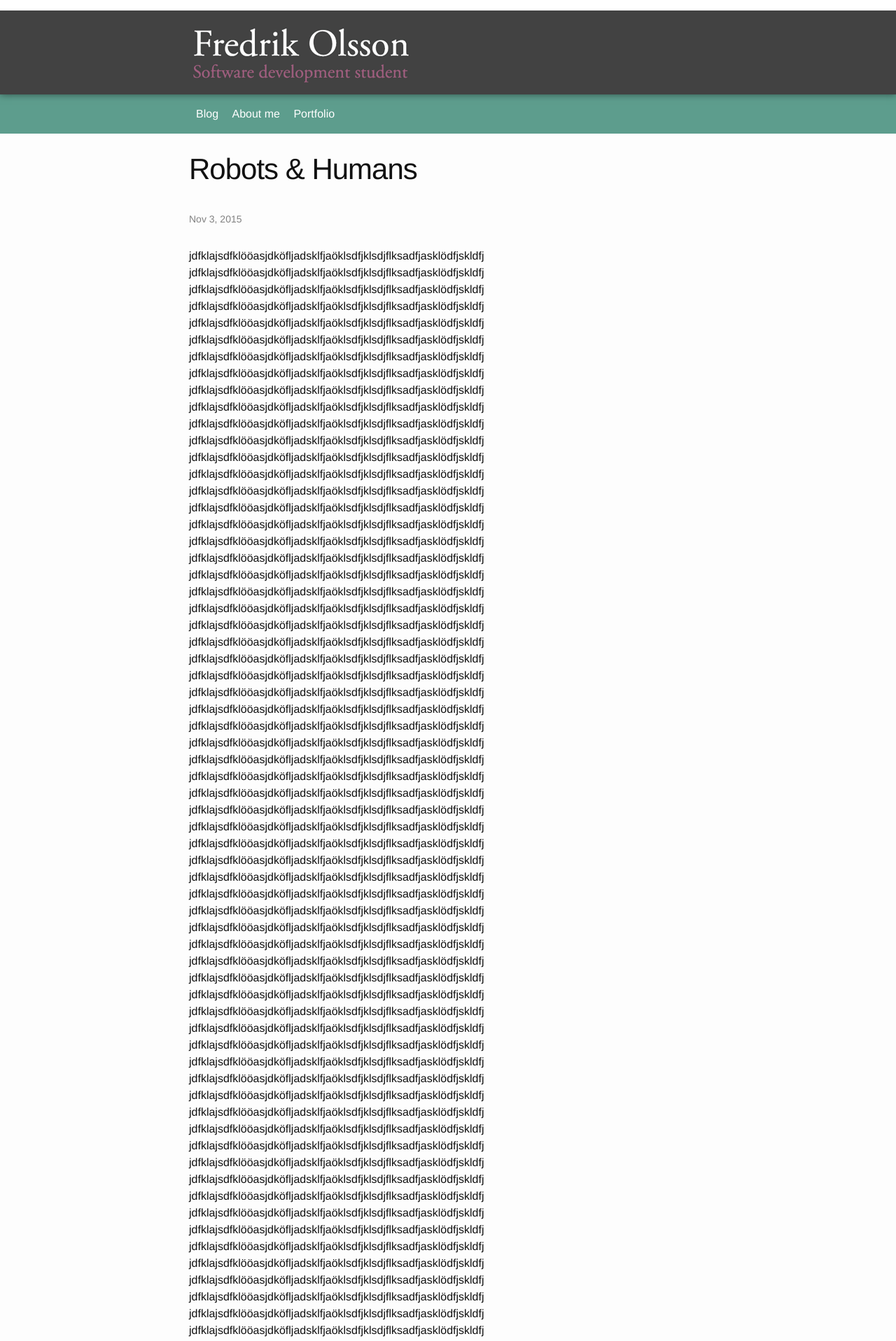
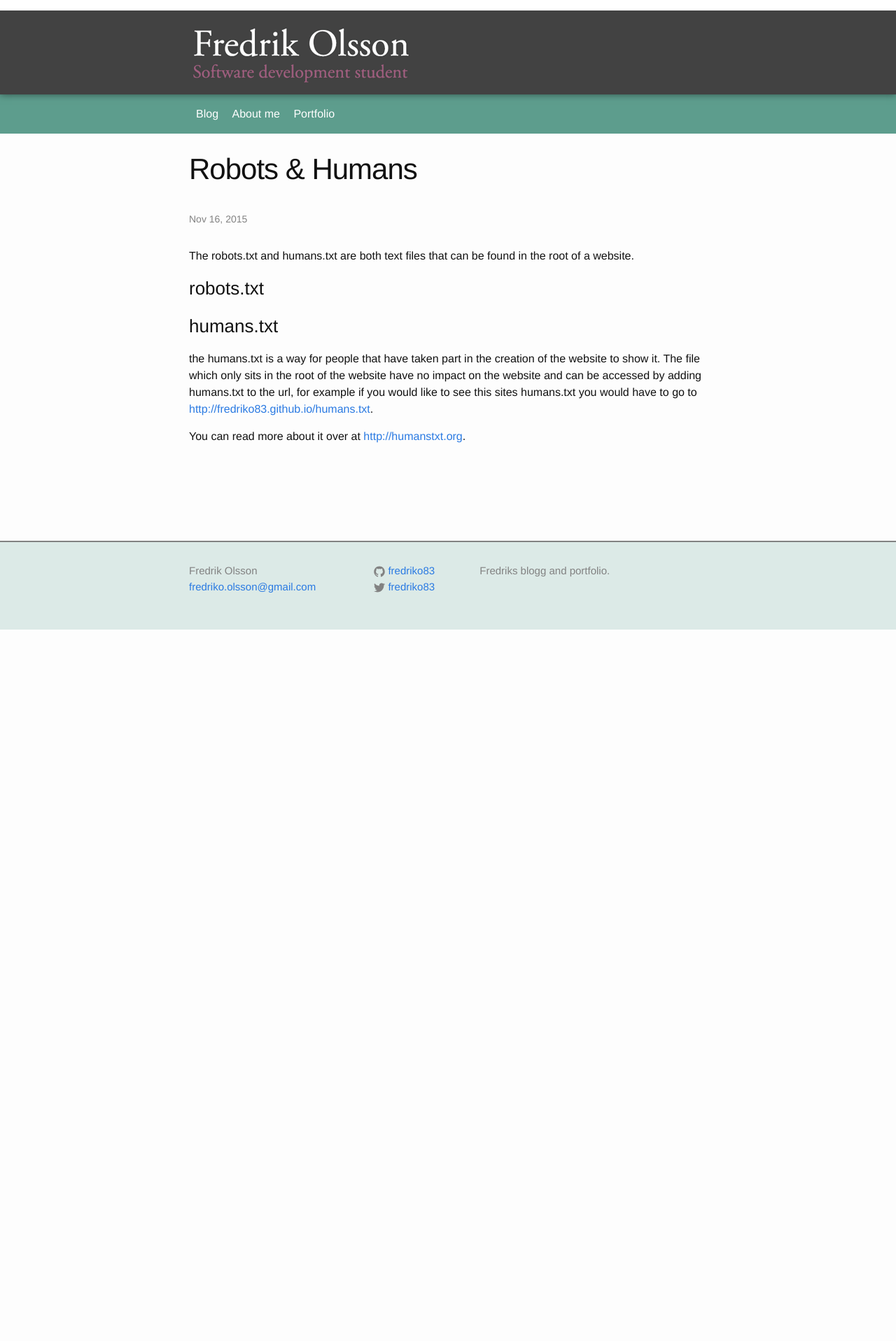
Before and after one commit to Fredriko83/fredriko83.github.io, a Jekyll site: the page built from _posts/2015-11-17-robots-humans.markdown, in a window 1280 px wide. Shown: the top 1917 px of the page at 70% size. Built offline with Jekyll 4.4.1, drawn with Linux system fonts in a browser that asks for light colours; comment, search, counter and statistics services are not loaded; after the commit the page ends 900 px from its top, so only the background shows below that; some of the changed text lies outside the part shown.

Commit message:
working with the blogposts

```diff
--- a/_posts/2015-11-17-robots-humans.markdown
+++ b/_posts/2015-11-17-robots-humans.markdown
@@ -3,97 +3,20 @@ post: true
 layout: post
 title:  "Robots & Humans"
 description: alalalalalongalalalalonglongilonglonglong
-date:   2015-11-03 15:14:29
+date:   2015-11-16 15:14:29
 categories: Webdevelopment
-ogimage: /images/og/test.png
+ogimage: /images/og/logo200x200.png
 blogimage: /images/post/robothuman.png
 image:
 ---
-jdfklajsdfklööasjdköfljadsklfjaöklsdfjklsdjflksadfjasklödfjskldfj
-jdfklajsdfklööasjdköfljadsklfjaöklsdfjklsdjflksadfjasklödfjskldfj
-jdfklajsdfklööasjdköfljadsklfjaöklsdfjklsdjflksadfjasklödfjskldfj
-jdfklajsdfklööasjdköfljadsklfjaöklsdfjklsdjflksadfjasklödfjskldfj
-jdfklajsdfklööasjdköfljadsklfjaöklsdfjklsdjflksadfjasklödfjskldfj
-jdfklajsdfklööasjdköfljadsklfjaöklsdfjklsdjflksadfjasklödfjskldfj
-jdfklajsdfklööasjdköfljadsklfjaöklsdfjklsdjflksadfjasklödfjskldfj
-jdfklajsdfklööasjdköfljadsklfjaöklsdfjklsdjflksadfjasklödfjskldfj
-jdfklajsdfklööasjdköfljadsklfjaöklsdfjklsdjflksadfjasklödfjskldfj
-jdfklajsdfklööasjdköfljadsklfjaöklsdfjklsdjflksadfjasklödfjskldfj
-jdfklajsdfklööasjdköfljadsklfjaöklsdfjklsdjflksadfjasklödfjskldfj
-jdfklajsdfklööasjdköfljadsklfjaöklsdfjklsdjflksadfjasklödfjskldfj
-jdfklajsdfklööasjdköfljadsklfjaöklsdfjklsdjflksadfjasklödfjskldfj
-jdfklajsdfklööasjdköfljadsklfjaöklsdfjklsdjflksadfjasklödfjskldfj
-jdfklajsdfklööasjdköfljadsklfjaöklsdfjklsdjflksadfjasklödfjskldfj
-jdfklajsdfklööasjdköfljadsklfjaöklsdfjklsdjflksadfjasklödfjskldfj
-jdfklajsdfklööasjdköfljadsklfjaöklsdfjklsdjflksadfjasklödfjskldfj
-jdfklajsdfklööasjdköfljadsklfjaöklsdfjklsdjflksadfjasklödfjskldfj
-jdfklajsdfklööasjdköfljadsklfjaöklsdfjklsdjflksadfjasklödfjskldfj
-jdfklajsdfklööasjdköfljadsklfjaöklsdfjklsdjflksadfjasklödfjskldfj
-jdfklajsdfklööasjdköfljadsklfjaöklsdfjklsdjflksadfjasklödfjskldfj
-jdfklajsdfklööasjdköfljadsklfjaöklsdfjklsdjflksadfjasklödfjskldfj
-jdfklajsdfklööasjdköfljadsklfjaöklsdfjklsdjflksadfjasklödfjskldfj
-jdfklajsdfklööasjdköfljadsklfjaöklsdfjklsdjflksadfjasklödfjskldfj
-jdfklajsdfklööasjdköfljadsklfjaöklsdfjklsdjflksadfjasklödfjskldfj
-jdfklajsdfklööasjdköfljadsklfjaöklsdfjklsdjflksadfjasklödfjskldfj
-jdfklajsdfklööasjdköfljadsklfjaöklsdfjklsdjflksadfjasklödfjskldfj
-jdfklajsdfklööasjdköfljadsklfjaöklsdfjklsdjflksadfjasklödfjskldfj
-jdfklajsdfklööasjdköfljadsklfjaöklsdfjklsdjflksadfjasklödfjskldfj
-jdfklajsdfklööasjdköfljadsklfjaöklsdfjklsdjflksadfjasklödfjskldfj
-jdfklajsdfklööasjdköfljadsklfjaöklsdfjklsdjflksadfjasklödfjskldfj
-jdfklajsdfklööasjdköfljadsklfjaöklsdfjklsdjflksadfjasklödfjskldfj
-jdfklajsdfklööasjdköfljadsklfjaöklsdfjklsdjflksadfjasklödfjskldfj
-jdfklajsdfklööasjdköfljadsklfjaöklsdfjklsdjflksadfjasklödfjskldfj
-jdfklajsdfklööasjdköfljadsklfjaöklsdfjklsdjflksadfjasklödfjskldfj
-jdfklajsdfklööasjdköfljadsklfjaöklsdfjklsdjflksadfjasklödfjskldfj
-jdfklajsdfklööasjdköfljadsklfjaöklsdfjklsdjflksadfjasklödfjskldfj
-jdfklajsdfklööasjdköfljadsklfjaöklsdfjklsdjflksadfjasklödfjskldfj
-jdfklajsdfklööasjdköfljadsklfjaöklsdfjklsdjflksadfjasklödfjskldfj
-jdfklajsdfklööasjdköfljadsklfjaöklsdfjklsdjflksadfjasklödfjskldfj
-jdfklajsdfklööasjdköfljadsklfjaöklsdfjklsdjflksadfjasklödfjskldfj
-jdfklajsdfklööasjdköfljadsklfjaöklsdfjklsdjflksadfjasklödfjskldfj
-jdfklajsdfklööasjdköfljadsklfjaöklsdfjklsdjflksadfjasklödfjskldfj
-jdfklajsdfklööasjdköfljadsklfjaöklsdfjklsdjflksadfjasklödfjskldfj
-jdfklajsdfklööasjdköfljadsklfjaöklsdfjklsdjflksadfjasklödfjskldfj
-jdfklajsdfklööasjdköfljadsklfjaöklsdfjklsdjflksadfjasklödfjskldfj
-jdfklajsdfklööasjdköfljadsklfjaöklsdfjklsdjflksadfjasklödfjskldfj
-jdfklajsdfklööasjdköfljadsklfjaöklsdfjklsdjflksadfjasklödfjskldfj
-jdfklajsdfklööasjdköfljadsklfjaöklsdfjklsdjflksadfjasklödfjskldfj
-jdfklajsdfklööasjdköfljadsklfjaöklsdfjklsdjflksadfjasklödfjskldfj
-jdfklajsdfklööasjdköfljadsklfjaöklsdfjklsdjflksadfjasklödfjskldfj
-jdfklajsdfklööasjdköfljadsklfjaöklsdfjklsdjflksadfjasklödfjskldfj
-jdfklajsdfklööasjdköfljadsklfjaöklsdfjklsdjflksadfjasklödfjskldfj
-jdfklajsdfklööasjdköfljadsklfjaöklsdfjklsdjflksadfjasklödfjskldfj
-jdfklajsdfklööasjdköfljadsklfjaöklsdfjklsdjflksadfjasklödfjskldfj
-jdfklajsdfklööasjdköfljadsklfjaöklsdfjklsdjflksadfjasklödfjskldfj
-jdfklajsdfklööasjdköfljadsklfjaöklsdfjklsdjflksadfjasklödfjskldfj
-jdfklajsdfklööasjdköfljadsklfjaöklsdfjklsdjflksadfjasklödfjskldfj
-jdfklajsdfklööasjdköfljadsklfjaöklsdfjklsdjflksadfjasklödfjskldfj
-jdfklajsdfklööasjdköfljadsklfjaöklsdfjklsdjflksadfjasklödfjskldfj
-jdfklajsdfklööasjdköfljadsklfjaöklsdfjklsdjflksadfjasklödfjskldfj
-jdfklajsdfklööasjdköfljadsklfjaöklsdfjklsdjflksadfjasklödfjskldfj
-jdfklajsdfklööasjdköfljadsklfjaöklsdfjklsdjflksadfjasklödfjskldfj
-jdfklajsdfklööasjdköfljadsklfjaöklsdfjklsdjflksadfjasklödfjskldfj
-jdfklajsdfklööasjdköfljadsklfjaöklsdfjklsdjflksadfjasklödfjskldfj
-jdfklajsdfklööasjdköfljadsklfjaöklsdfjklsdjflksadfjasklödfjskldfj
-jdfklajsdfklööasjdköfljadsklfjaöklsdfjklsdjflksadfjasklödfjskldfj
-jdfklajsdfklööasjdköfljadsklfjaöklsdfjklsdjflksadfjasklödfjskldfj
-jdfklajsdfklööasjdköfljadsklfjaöklsdfjklsdjflksadfjasklödfjskldfj
-jdfklajsdfklööasjdköfljadsklfjaöklsdfjklsdjflksadfjasklödfjskldfj
-jdfklajsdfklööasjdköfljadsklfjaöklsdfjklsdjflksadfjasklödfjskldfj
-jdfklajsdfklööasjdköfljadsklfjaöklsdfjklsdjflksadfjasklödfjskldfj
-jdfklajsdfklööasjdköfljadsklfjaöklsdfjklsdjflksadfjasklödfjskldfj
-jdfklajsdfklööasjdköfljadsklfjaöklsdfjklsdjflksadfjasklödfjskldfj
-jdfklajsdfklööasjdköfljadsklfjaöklsdfjklsdjflksadfjasklödfjskldfj
-jdfklajsdfklööasjdköfljadsklfjaöklsdfjklsdjflksadfjasklödfjskldfj
-jdfklajsdfklööasjdköfljadsklfjaöklsdfjklsdjflksadfjasklödfjskldfj
-jdfklajsdfklööasjdköfljadsklfjaöklsdfjklsdjflksadfjasklödfjskldfj
-jdfklajsdfklööasjdköfljadsklfjaöklsdfjklsdjflksadfjasklödfjskldfj
-jdfklajsdfklööasjdköfljadsklfjaöklsdfjklsdjflksadfjasklödfjskldfj
-jdfklajsdfklööasjdköfljadsklfjaöklsdfjklsdjflksadfjasklödfjskldfj
-jdfklajsdfklööasjdköfljadsklfjaöklsdfjklsdjflksadfjasklödfjskldfj
-jdfklajsdfklööasjdköfljadsklfjaöklsdfjklsdjflksadfjasklödfjskldfj
-jdfklajsdfklööasjdköfljadsklfjaöklsdfjklsdjflksadfjasklödfjskldfj
-jdfklajsdfklööasjdköfljadsklfjaöklsdfjklsdjflksadfjasklödfjskldfj
-jdfklajsdfklööasjdköfljadsklfjaöklsdfjklsdjflksadfjasklödfjskldfj
-jdfklajsdfklööasjdköfljadsklfjaöklsdfjklsdjflksadfjasklödfjskldfj
-jdfklajsdfklööasjdköfljadsklfjaöklsdfjklsdjflksadfjasklödfjskldfj
+The robots.txt and humans.txt are both text files that can be found in the root of a website.
+
+### robots.txt
+
+### humans.txt
+the humans.txt is a way for people that have taken part in the creation of the website to show it. The file which only
+sits in the root of the website have no impact on the website and can be accessed by adding humans.txt to the url, for
+example if you would like to see this sites humans.txt you would have to go to
+[http://fredriko83.github.io/humans.txt](http://fredriko83.github.io/humans.txt).
+
+You can read more about it over at [http://humanstxt.org](http://humanstxt.org).
--- a/_sass/_layout.scss
+++ b/_sass/_layout.scss
@@ -44,7 +44,7 @@
     }
 
     .page-link {
-        color: black;
+        color: $grey-color-dark;
         line-height: $base-line-height;
 
         // Gaps between nav items, but not on the first one
```
Also changed, not shown: _posts/2015-11-03-open-graph.markdown (deleted, +0 -36 lines), _posts/2015-11-17-open-graph.markdown (added, +36 -0 lines), _posts/2015-11-17-the-building-process.markdown (added, +29 -0 lines), _posts/2015-11-17-working-with-jekyll.markdown (+13 -15 lines), humans.txt (+3 -12 lines).
